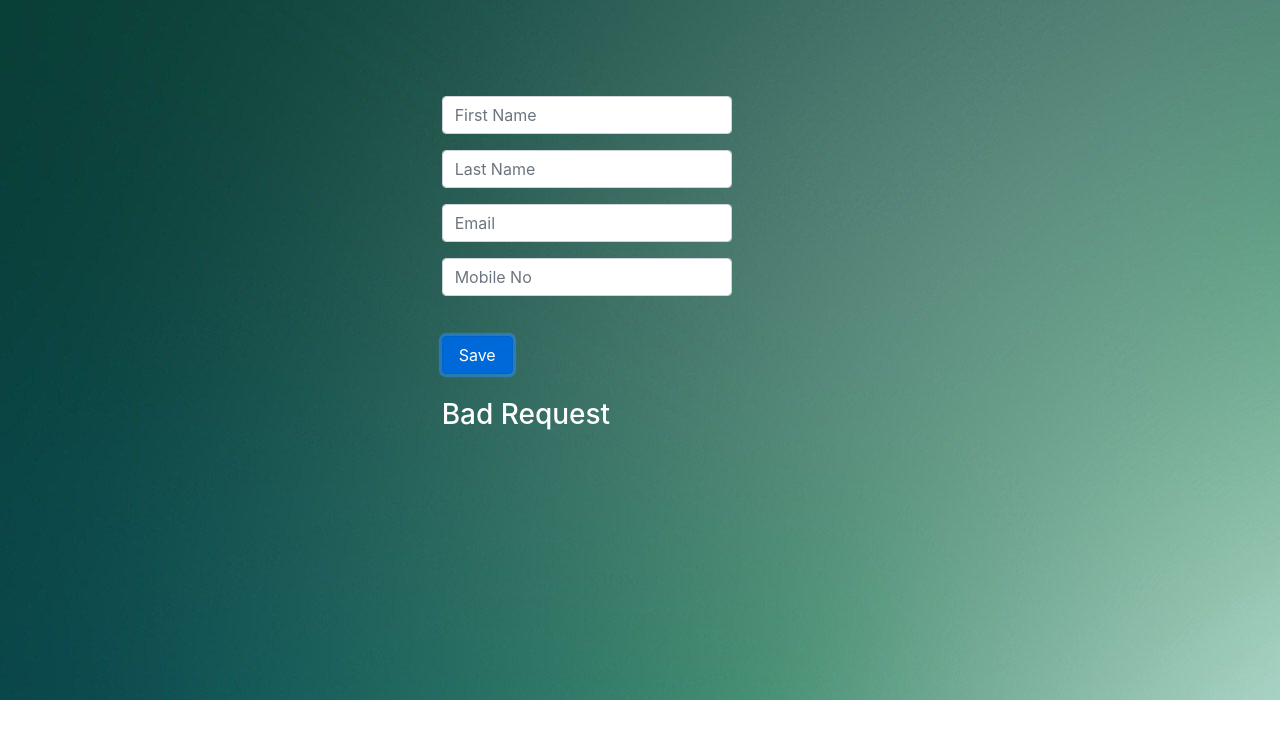
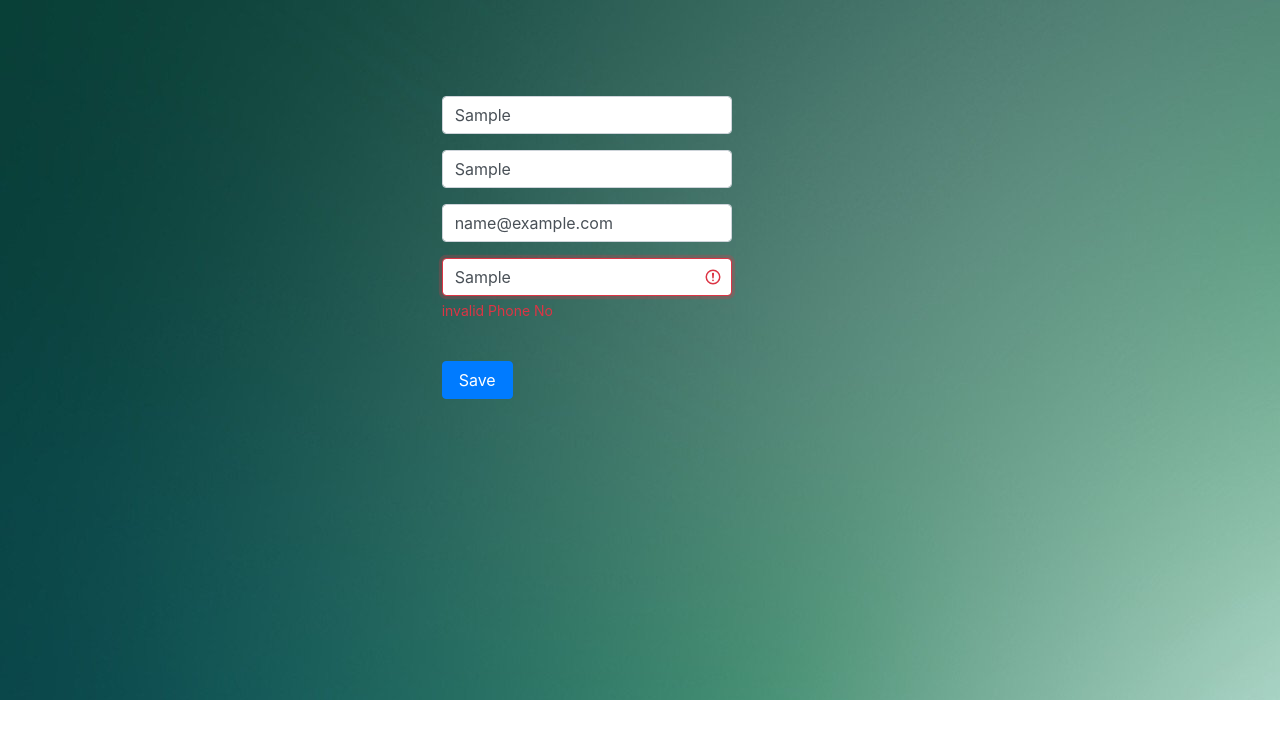
Before and after one commit to pridhar/Basic-form-in-Next.js, a Next.js app: page / in a window 1280 px wide. Both pictures are taken after typing "Sample", "Sample", "name@example.com", "Sample" into the empty fields and a click on the button "Save". Shown: the top 738 px of the page. Built offline with nearby package versions, Linux system fonts and the light colour scheme; no server answers; the database is empty.

Commit message:
validation-with-regex

```diff
--- a/pages/index.tsx
+++ b/pages/index.tsx
@@ -1,4 +1,3 @@
-// validation with regex
 import Head from 'next/head';
 import $ from 'jquery';
 import { useForm } from 'react-hook-form';
@@ -70,7 +69,10 @@ const Home = () => {
                             errors.email ? 'form-control is-invalid' : null
                           }`} placeholder="Email"
                           {...register('email', { required: 'You must enter your Email',
-
+                          pattern: {
+                            value: /^(([^<>?=()[\]{}\/+\\.,;:\s@"]+(\.[^<>?=()[\]{}\/+\\.,;:\s@"]+)*)|(".+"))@((\[[0-9]{1,3}\.[0-9]{1,3}\.[0-9]{1,3}\.[0-9]{1,3}\])|(([a-zA-Z\-0-9]+\.)+[a-zA-Z]{2,3}))$/,
+                            message: "invalid Email"
+                          }
                           })}
                         />
                        <div className="invalid-feedback">{errors?.email?.message}</div>
@@ -80,9 +82,13 @@ const Home = () => {
                             errors.mobile ? 'form-control is-invalid' : null
                           }`} placeholder="Mobile No"
                           {...register('mobile', { required:  false,
+                            pattern: {
+                              value: /^(\+\d{1,3}[- ]?)?\d{10}$/,
+                              message: "invalid Phone No"
+                            }
 
                           })} />
-
+                      <div className="invalid-feedback">{errors?.mobile?.message}</div>
               </div><br></br>
               <button className="btn btn-primary pl-3 pr-3" type="submit"> Save </button>
               <br></br><br></br>
```
